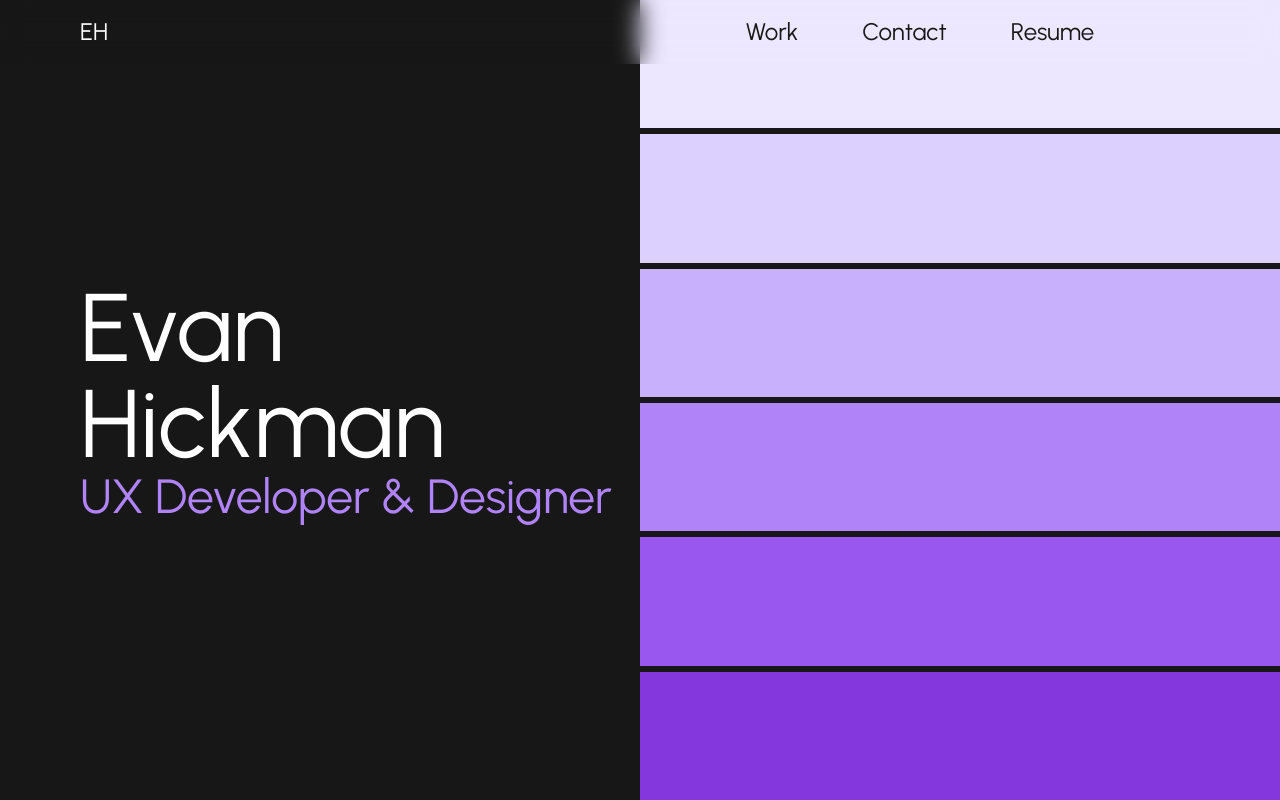
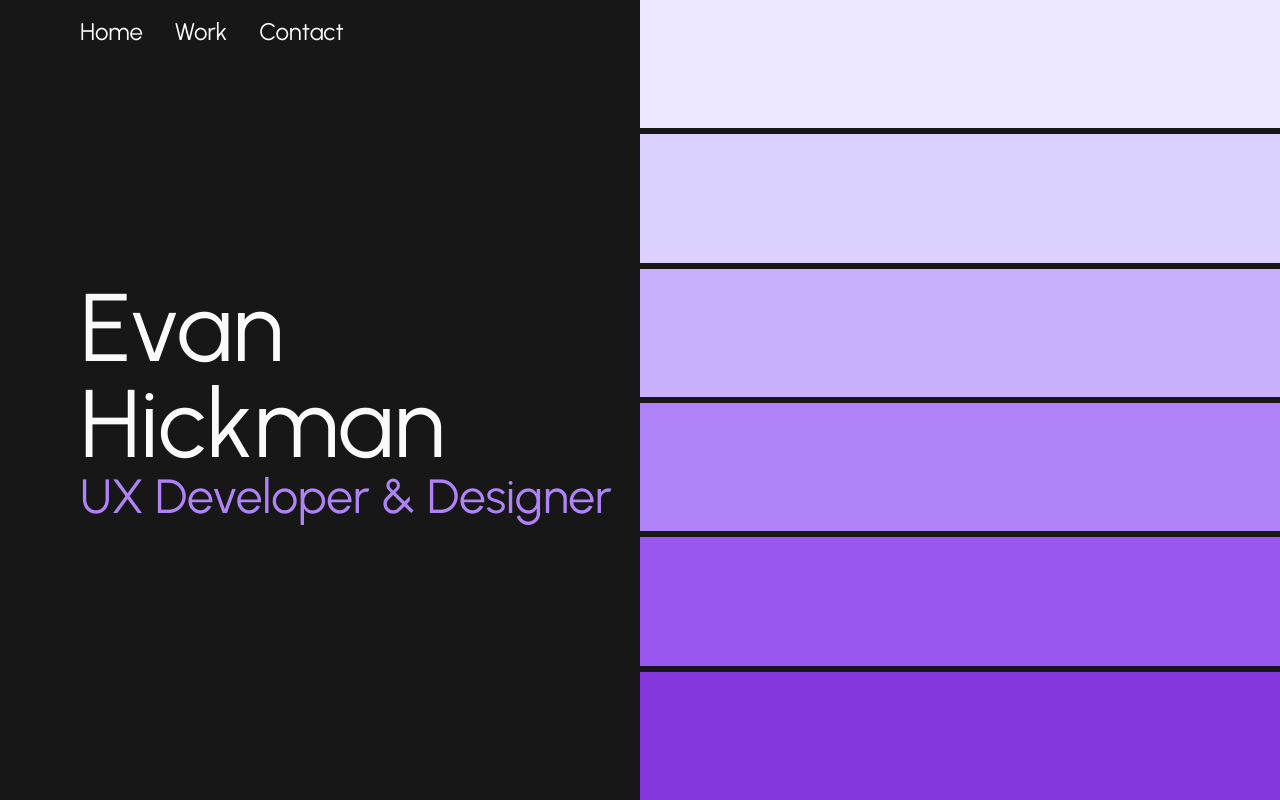
Before and after one commit to evanhickman/portfoliov2, a Next.js app: page / in a window 1280 px wide. Built offline with nearby package versions, Linux system fonts and the light colour scheme.

Commit message:
update nav design

```diff
--- a/src/app/components/Box.tsx
+++ b/src/app/components/Box.tsx
@@ -1,18 +1,19 @@
 import Link from 'next/link';
 
 type BoxProps = {
-  boxClass: string;
+  bgColor: string;
   title?: string;
   description?: string;
+  link?: string;
   active?: boolean;
 };
 
-const Box = ({ boxClass, title, description, active }: BoxProps) => {
+const Box = ({ bgColor, title, description, active }: BoxProps) => {
   return (
-    <div className={`${boxClass} flex flex-col justify-center border-none`}>
+    <div className={`${bgColor} flex flex-col justify-center`}>
       <div className='pl-40'>
-        {/* {title && <h2 className='text-2xl text-black-900'>{title}</h2>} */}
-        {/* {description && <p>{description}</p>} */}
+        {title && <h2 className='text-2xl text-black-900'>{title}</h2>}
+        {description && <p className='text-black-900'>{description}</p>}
       </div>
     </div>
   );
--- a/src/app/components/Header.tsx
+++ b/src/app/components/Header.tsx
@@ -4,6 +4,10 @@ import logo from '../../../public/logo.png';
 
 const Header = () => {
   const navLinks = [
+    {
+      name: 'Home',
+      link: '/',
+    },
     {
       name: 'Work',
       link: '/work',
@@ -12,24 +16,17 @@ const Header = () => {
       name: 'Contact',
       link: '/contact',
     },
-    {
-      name: 'Resume',
-      link: '/resume',
-    },
   ];
 
+  // bg-neutral-900/20 backdrop-blur-md
+
   return (
-    <header className='fixed w-full top-0 h-16 px-20 flex flex-col justify-center bg-neutral-900/20 backdrop-blur-md z-50'>
-      <nav className='flex justify-between'>
-        <div className='basis-6/12'>
-          <Link href='/' className='text-2xl'>
-            EH
-          </Link>
-        </div>
-        <ul className='flex basis-6/12 justify-center'>
+    <header className='fixed w-full top-0 h-16 px-20 flex flex-col justify-center z-50'>
+      <nav>
+        <ul className='flex'>
           {navLinks.map((link) => (
-            <li className='px-8' key={link.link}>
-              <Link href={link.link} className='text-2xl text-black-900'>
+            <li className='pr-8' key={link.link}>
+              <Link href={link.link} className='text-2xl text-black-50'>
                 {link.name}
               </Link>
             </li>
--- a/src/app/globals.css
+++ b/src/app/globals.css
@@ -25,7 +25,7 @@ html {
 }
 
 body {
-  color: theme(colors.white);
+  color: theme(colors.black.50);
   background: theme(colors.black.900);
 }
 
--- a/src/app/page.tsx
+++ b/src/app/page.tsx
@@ -16,7 +16,7 @@ const Home = () => {
       </section>
       <section className='basis-6/12 grid grid-cols-1 grid-rows-6 gap-1.5'>
         {boxes.map((box) => (
-          <Box boxClass={`${box}`} key={box} />
+          <Box bgColor={`${box}`} key={box} />
         ))}
       </section>
     </main>
--- a/src/app/work/data.ts
+++ b/src/app/work/data.ts
@@ -1,51 +1,65 @@
 interface WorkData {
+  id: number;
   title: string;
   description: string;
   link: string;
   image: string;
+  bgColor: string;
 }
 
-let workDataArray: WorkData[] = [
+export const workDataArray: WorkData[] = [
   {
+    id: 1,
     title: 'Jane Seller Dashboard',
     description:
       'Lorem ipsum dolor sit amet, consectetur adipiscing elit. Donec quis diam in ex blandit sodales. Sed euismod, nisl quis aliquam lacinia, nunc nisl aliquet nunc, vitae aliquam nisl nunc vitae nisl. Sed euismod, nisl quis aliquam lacinia, nunc nisl aliquet nunc, vitae aliquam nisl nunc vitae nisl.',
     link: 'http://example.com',
     image: '',
+    bgColor: 'bg-cyan-100',
   },
   {
+    id: 2,
     title: 'Marigold Relationship Marketing',
     description:
       'Lorem ipsum dolor sit amet, consectetur adipiscing elit. Donec quis diam in ex blandit sodales. Sed euismod, nisl quis aliquam lacinia, nunc nisl aliquet nunc, vitae aliquam nisl nunc vitae nisl. Sed euismod, nisl quis aliquam lacinia, nunc nisl aliquet nunc, vitae aliquam nisl nunc vitae nisl.',
     link: 'http://example.com',
     image: '',
+    bgColor: 'bg-cyan-200',
   },
   {
+    id: 3,
     title: 'Third Man Records',
     description:
       'Lorem ipsum dolor sit amet, consectetur adipiscing elit. Donec quis diam in ex blandit sodales. Sed euismod, nisl quis aliquam lacinia, nunc nisl aliquet nunc, vitae aliquam nisl nunc vitae nisl. Sed euismod, nisl quis aliquam lacinia, nunc nisl aliquet nunc, vitae aliquam nisl nunc vitae nisl.',
     link: 'http://example.com',
     image: '',
+    bgColor: 'bg-cyan-300',
   },
   {
+    id: 4,
     title: 'Jack White',
     description:
       'Lorem ipsum dolor sit amet, consectetur adipiscing elit. Donec quis diam in ex blandit sodales. Sed euismod, nisl quis aliquam lacinia, nunc nisl aliquet nunc, vitae aliquam nisl nunc vitae nisl. Sed euismod, nisl quis aliquam lacinia, nunc nisl aliquet nunc, vitae aliquam nisl nunc vitae nisl.',
     link: 'http://example.com',
     image: '',
+    bgColor: 'bg-cyan-400',
   },
   {
+    id: 5,
     title: 'The Racounteurs',
     description:
       'Lorem ipsum dolor sit amet, consectetur adipiscing elit. Donec quis diam in ex blandit sodales. Sed euismod, nisl quis aliquam lacinia, nunc nisl aliquet nunc, vitae aliquam nisl nunc vitae nisl. Sed euismod, nisl quis aliquam lacinia, nunc nisl aliquet nunc, vitae aliquam nisl nunc vitae nisl.',
     link: 'http://example.com',
     image: '',
+    bgColor: 'bg-cyan-500',
   },
   {
+    id: 6,
     title: 'Third Man Pressing',
     description:
       'Lorem ipsum dolor sit amet, consectetur adipiscing elit. Donec quis diam in ex blandit sodales. Sed euismod, nisl quis aliquam lacinia, nunc nisl aliquet nunc, vitae aliquam nisl nunc vitae nisl. Sed euismod, nisl quis aliquam lacinia, nunc nisl aliquet nunc, vitae aliquam nisl nunc vitae nisl.',
     link: 'http://example.com',
     image: '',
+    bgColor: 'bg-cyan-600',
   },
 ];
--- a/src/app/work/page.tsx
+++ b/src/app/work/page.tsx
@@ -1,36 +1,27 @@
 'use client';
 import { useEffect, useRef } from 'react';
-import Image from 'next/image';
+import { workDataArray } from './data';
 import Box from '../components/Box';
 
 export default function Work() {
   const ref = useRef(null);
   useEffect(() => {});
-
-  const boxes = [
-    { class: 'bg-cyan-100' },
-    { class: 'bg-cyan-200' },
-    { class: 'bg-cyan-300' },
-    { class: 'bg-cyan-400' },
-    { class: 'bg-cyan-500' },
-    { class: 'bg-cyan-600' },
-    { class: 'bg-cyan-700' },
-  ];
   return (
     <main className='min-h-screen w-full flex bg-neutral-900 relative'>
       <section className='basis-6/12 flex flex-col justify-center pl-20 py-5 z-30'>
         <h1 className='text-8xl text-animation'>Work</h1>
       </section>
-      <section className='basis-6/12 grid grid-cols-1 grid-rows-7 gap-1.5'>
-        {boxes.map((box) => (
-          <Box boxClass={`${box.class}`} key={box.class} />
+      <section className='basis-6/12 grid grid-cols-1 grid-rows-6 gap-1.5'>
+        {workDataArray.map((item) => (
+          <Box
+            bgColor={`${item.bgColor}`}
+            key={item.id}
+            title={item.title}
+            description={item.description}
+            link={item.link}
+          />
         ))}
       </section>
-      <div className='absolute top-16 right-0 w-full h-[calc(100vh-4rem)] flex justify-end bg-neutral-900/50 backdrop-blur-md z-20'>
-        <div className='basis-6/12 p-20 flex flex-col justify-center'>
-          <h2 className='text-5xl text-black-900 mt-[-4rem]'>Coming soon...</h2>
-        </div>
-      </div>
     </main>
   );
 }
--- a/tailwind.config.ts
+++ b/tailwind.config.ts
@@ -10,7 +10,6 @@ const config: Config = {
   theme: {
     colors: {
       transparent: 'transparent',
-      white: colors.white,
       black: colors.neutral,
       cyan: colors.cyan,
       indigo: colors.indigo,
```
